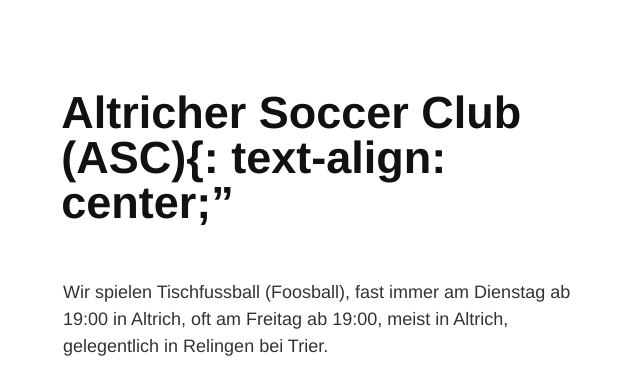
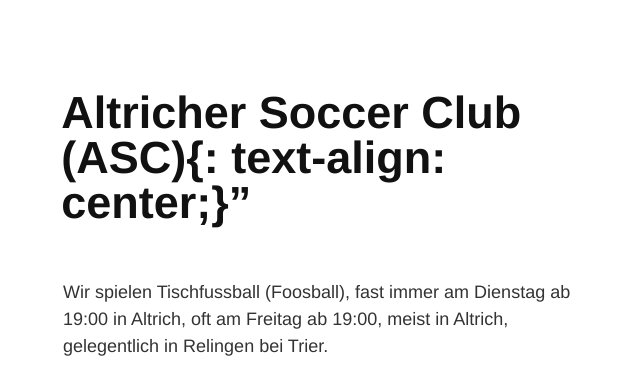
Before and after one commit to altricher-soccer-club/altricher-soccer-club.github.io, a Jekyll site: the page built from index.md, in a window 1280 px wide. Shown: the top 375 px of the page, without its empty margins (307-947 px from the left). Built offline with Jekyll 4.4.1, drawn with Linux system fonts in a browser that asks for light colours; our own code applies the rules of GitHub Pages for plain Markdown files; some of the changed lines change nothing that is shown.

Commit message:
Update index.md

```diff
--- a/index.md
+++ b/index.md
@@ -2,7 +2,7 @@
 layout: default
 ---
 
-# Altricher Soccer Club<br>(ASC){: text-align: center;"
+# Altricher Soccer Club<br>(ASC){: text-align: center;}"
 
 Wir spielen Tischfussball (Foosball), fast immer am Dienstag ab 19:00 in Altrich, oft am Freitag ab 19:00, meist in Altrich, gelegentlich in Relingen bei Trier.
 
```
